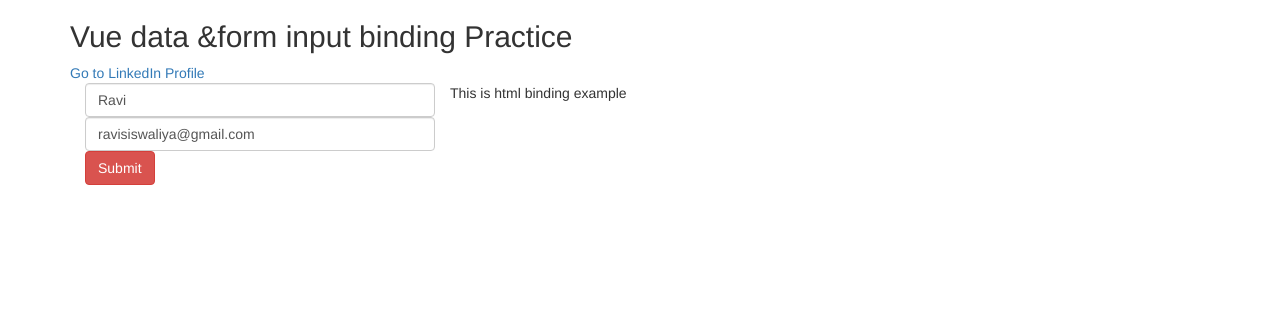
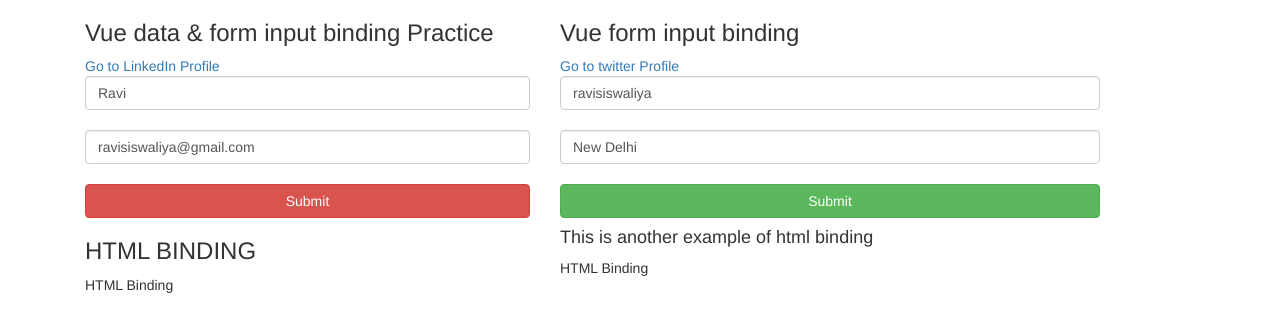
Before and after one commit to Ravisiswaliya/vue.js, a plain HTML site: page vue3.html in a window 1280 px wide. Drawn offline with nearby package versions, Linux system fonts and the light colour scheme.

Commit message:
practice code

```diff
--- a/vue3.html
+++ b/vue3.html
@@ -1,44 +1,69 @@
 <!DOCTYPE html>
 <html>
+
 <head>
     <title>Vue js3</title>
     <link rel="stylesheet" href="https://maxcdn.bootstrapcdn.com/bootstrap/3.3.7/css/bootstrap.min.css">
     <script src="https://cdn.jsdelivr.net/npm/vue"></script>
     <script src="https://cdn.jsdelivr.net/npm/vue/dist/vue.js"></script>
 </head>
+
 <body>
     <div class="container">
-	   <div id="app3">
-        <h2>{{name}}</h2>
+        <div id="app3" class="col-md-5">
+            <h3>{{name}}</h3>
             <a v-bind:href="url" target="_blank">Go to LinkedIn Profile</a>
             <br>
-        <form method="post" class="col-md-4">
+            <form method="get">
                 <input type="" name="" v-bind:value="fname" class="form-control">
+                <br>
                 <input type="" name="" v-bind:value="email" class="form-control">
-          <button class="btn btn-danger">Submit</button>
+                <br>
+                <button class="btn btn-block btn-danger">Submit</button>
             </form>
-        <div v-html='htmlContent'>{{htmlContent}}</div>
+            <div v-html='htmlContent'></div>
+        </div>
 
+        <div id='practice' class="col-md-6">
+            <h3>{{name}}</h3>
+            <a v-bind:href='twitter'>Go to twitter Profile</a>
+            <form action="/" class="form">
+                <input type="" v-bind:value='username' class="form-control"><br>
+                <input type="" v-bind:value='location' class="form-control">
+                <br>
+                <button class="btn btn-block btn-success">Submit</button>
+            </form>
+            <div v-html='content'></div>
         </div>
     </div>
-
 
     <script>
         var myview3 = new Vue({
             el: "#app3",
-      data:{
-        name:'Vue data &form input binding Practice',
-        url:'https://www.linkedin.com/in/ravisiswaliya',
-        fname:'Ravi',
-        email:'ravisiswaliya@gmail.com',
-        htmlContent:"<p>This is html binding example</p>"
-
+            data: {
+                name: 'Vue data & form input binding Practice',
+                url: 'https://www.linkedin.com/in/ravisiswaliya',
+                fname: 'Ravi',
+                email: 'ravisiswaliya@gmail.com',
+                htmlContent: "<h3>HTML BINDING</h3><p> HTML Binding</p>"
             },
-      methods:{
+            methods: {
                 //vue function
 
             }
         });
+
+        var practice1 = new Vue({
+            el: "#practice",
+            data: {
+                name: 'Vue form input binding',
+                username: 'ravisiswaliya',
+                location: 'New Delhi',
+                twitter: 'https://www.twitter.com/ravisiswaliya',
+                content: "<h4>This is another example of html binding</h4><p>HTML Binding</p>"
+            }
+        });
     </script>
 </body>
+
 </html>
```
Also changed, not shown: vue2.html (+25 -11 lines), vue4.html (+32 -13 lines), vue5.html (+9 -11 lines). Lines whose indentation alone changed are shown as unchanged.
